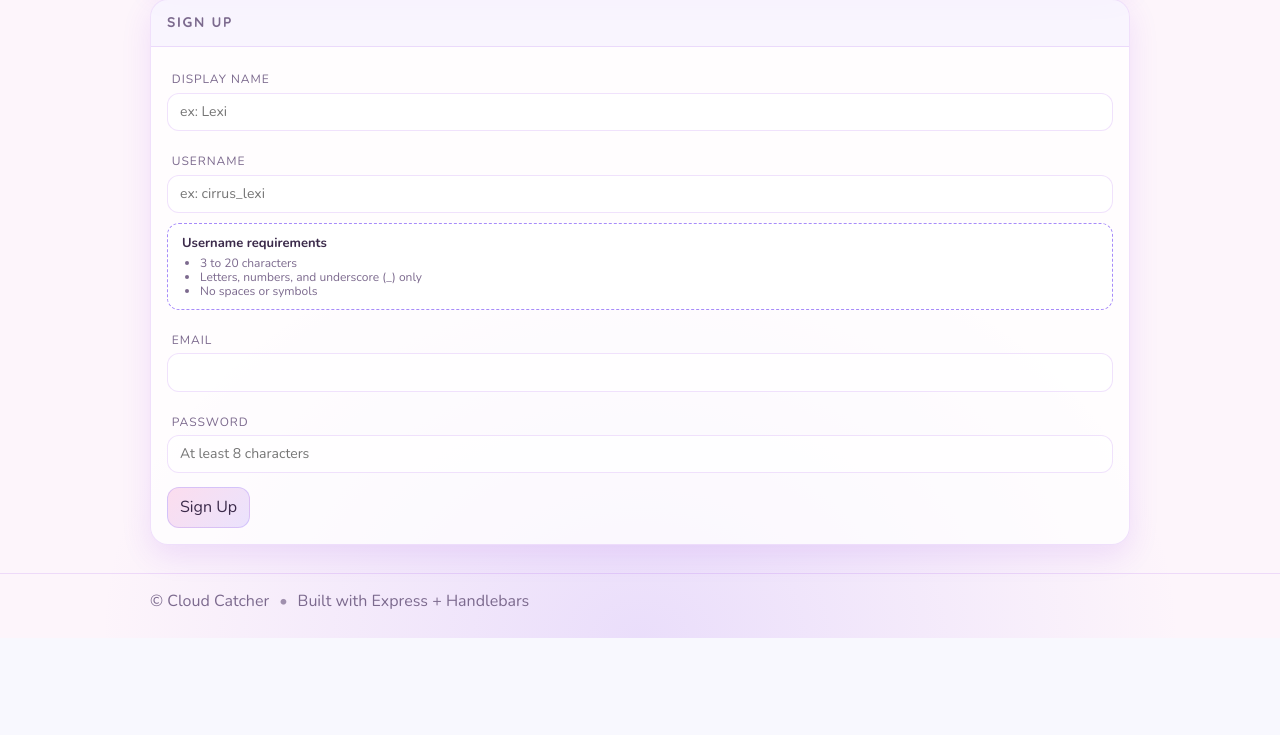
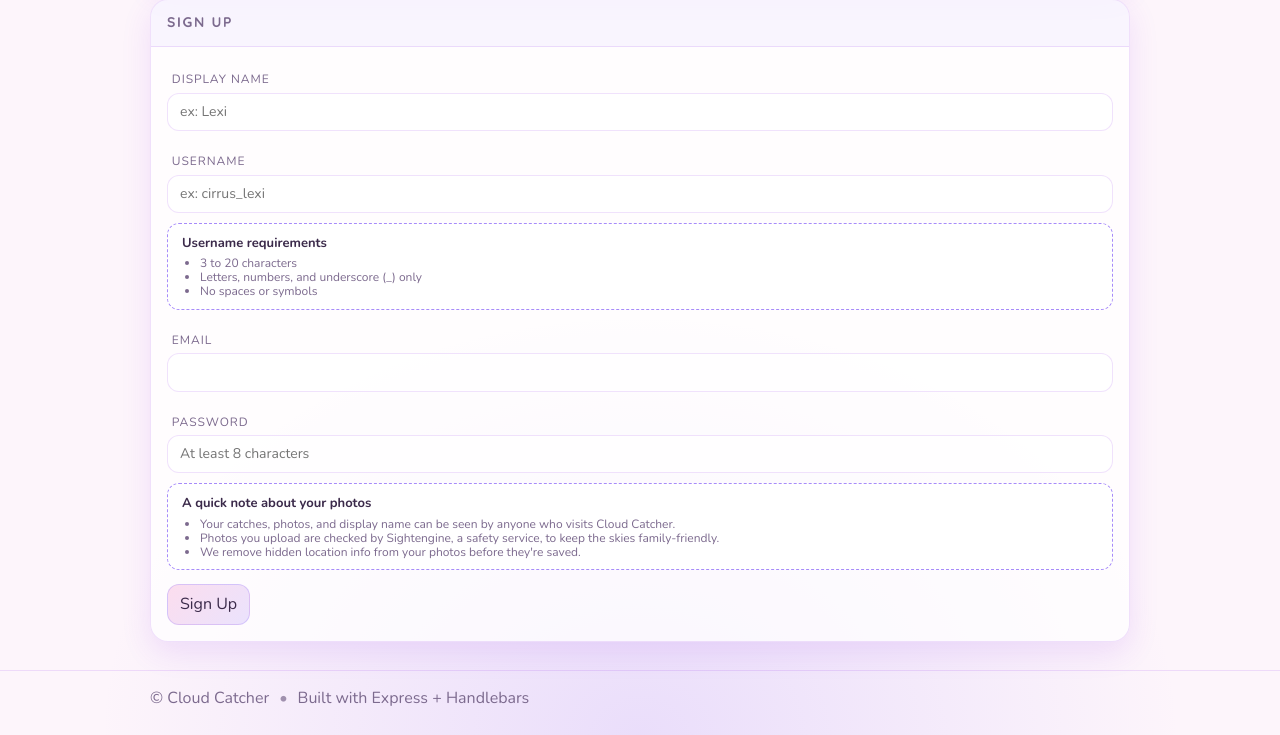
Before and after one commit to lexidevine/cloud_catcher, a Node server app: page /login in a window 1280 px wide. Shown: the part 568-1303 px from the top of the page. Before the commit the page ends 1206 px from the top, so only its background shows below. Run offline with Node 20, Linux system fonts and the light colour scheme; some libraries are stand-ins or nearby versions.

Commit message:
Add privacy notice to sign up

```diff
--- a/views/login.handlebars
+++ b/views/login.handlebars
@@ -58,6 +58,15 @@
     <label for="signup-password">Password</label>
     <input type="password" name="password" id="signup-password" minlength="8" placeholder="At least 8 characters" required />
 
+    <div class="hint">
+      <p class="hint__title">A quick note about your photos</p>
+      <ul class="hint__list">
+        <li>Your catches, photos, and display name can be seen by anyone who visits Cloud Catcher.</li>
+        <li>Photos you upload are checked by Sightengine, a safety service, to keep the skies family-friendly.</li>
+        <li>We remove hidden location info from your photos before they're saved.</li>
+      </ul>
+    </div>
+
     <button type="submit" class="btn btn--primary">Sign Up</button>
   </form>
 </section>
```
